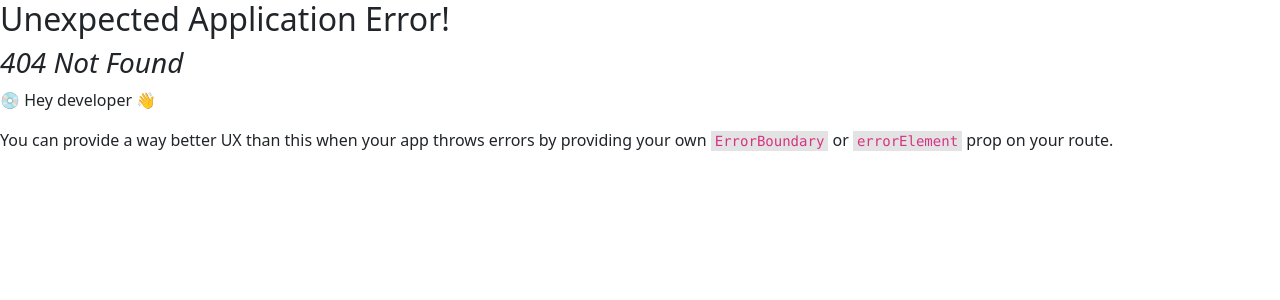
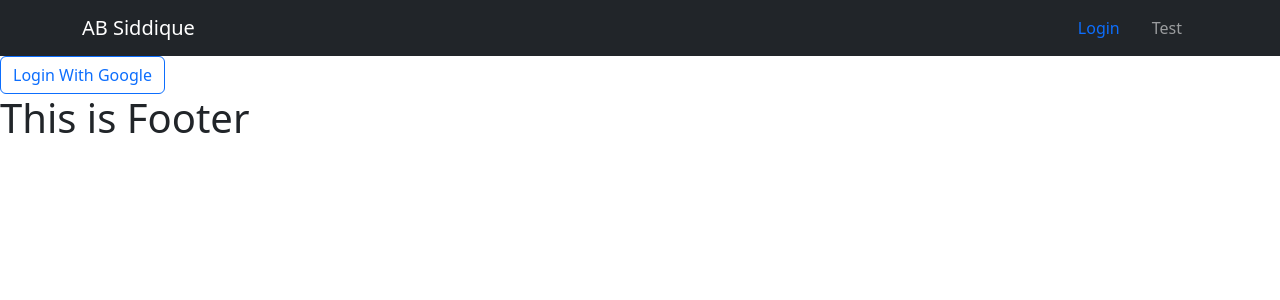
Before and after one commit to ab-sid/photography-service, a React (Create React App) app: page /login in a window 1280 px wide. Before the commit this address had no page. Shown: the top 300 px of the page. Built offline with nearby package versions, Linux system fonts and the light colour scheme; no server answers.

Commit message:
google login added

```diff
--- /dev/null
+++ b/src/Pages/Login/Login.js
@@ -0,0 +1,25 @@
+import { GoogleAuthProvider, onAuthStateChanged } from 'firebase/auth';
+import React, { useContext, useEffect } from 'react';
+import Button from 'react-bootstrap/Button';
+import { AuthContext } from '../../contexts/AuthProvider/AuthProvider';
+const Login = () => {
+    const { googleLoginProvider } = useContext(AuthContext);
+    const googleProvider = new GoogleAuthProvider()
+
+    const handleGoogleSignIn = () => {
+        googleLoginProvider(googleProvider)
+            .then(result => {
+                const user = result.user;
+                console.log(user)
+            })
+            .catch(error => console.error(error))
+    }
+
+    return (
+        <div>
+            <Button onClick={handleGoogleSignIn} variant="outline-primary">Login With Google</Button>
+        </div>
+    );
+};
+
+export default Login;
--- a/src/Pages/Shared/Header/Header.js
+++ b/src/Pages/Shared/Header/Header.js
@@ -1,18 +1,22 @@
-import React from 'react';
+import React, { useContext } from 'react';
 import Container from 'react-bootstrap/Container';
 import Nav from 'react-bootstrap/Nav';
 import Navbar from 'react-bootstrap/Navbar';
+import { Link } from 'react-router-dom';
+import { AuthContext } from '../../../contexts/AuthProvider/AuthProvider';
 
 const Header = () => {
+    const { user } = useContext(AuthContext);
     return (
         <div>
             <Navbar bg="dark" variant="dark">
                 <Container>
                     <Navbar.Brand href="#home">AB Siddique</Navbar.Brand>
-                    <Nav className="me-auto">
-                        <Nav.Link href="#home">Home</Nav.Link>
-                        <Nav.Link href="#features">Features</Nav.Link>
-                        <Nav.Link href="#pricing">Pricing</Nav.Link>
+                    <Nav className="ms-auto align-items-center">
+
+                        <Link className='me-2 text-decoration-none' to='/login'>Login</Link>
+                        <Nav.Link>{user?.displayName}</Nav.Link>
+                        <Link className='me-2 text-decoration-none' to='/home'><Nav.Link>Test</Nav.Link></Link>
                     </Nav>
                 </Container>
             </Navbar>
--- a/src/Router/Routes/Routes.js
+++ b/src/Router/Routes/Routes.js
@@ -1,5 +1,6 @@
 import Main from "../../Layout/Main";
 import Home from "../../Pages/Home/Home";
+import Login from "../../Pages/Login/Login";
 import SingleService from "../../Pages/SingleService/SingleService";
 
 const { createBrowserRouter } = require("react-router-dom");
@@ -21,6 +22,10 @@ const router = createBrowserRouter([
                 path: '/singleservice/:id',
                 element: <SingleService></SingleService>,
                 loader: ({ params }) => fetch(`http://localhost:5000/services/${params.id}`)
+            },
+            {
+                path: '/login',
+                element: <Login></Login>
             }
         ]
     }
--- a/src/contexts/AuthProvider/AuthProvider.js
+++ b/src/contexts/AuthProvider/AuthProvider.js
@@ -1,17 +1,32 @@
-import React, { createContext, useState } from 'react';
+import React, { createContext, useEffect, useState } from 'react';
 import app from '../../firebase/firebase.config';
-import { getAuth } from 'firebase/auth';
+import { getAuth, onAuthStateChanged, signInWithPopup } from 'firebase/auth';
 
-const AuthContext = createContext();
+export const AuthContext = createContext();
 const auth = getAuth(app);
 
 const AuthProvider = ({ children }) => {
     const [user, setUser] = useState(null);
     const [loading, seloading] = useState(true);
 
+    const googleLoginProvider = provider => {
+        return signInWithPopup(auth, provider);
+    }
+    useEffect(() => {
+        const unsubscribe = onAuthStateChanged(auth, (currentUser) => {
+            setUser(currentUser);
+        });
+        return () => {
+            unsubscribe();
+        }
+    }, [])
+
     const authInfo = {
+        user,
+        googleLoginProvider
+    }
 
-    }
+
 
     return (
         <AuthContext.Provider value={authInfo}>
```
